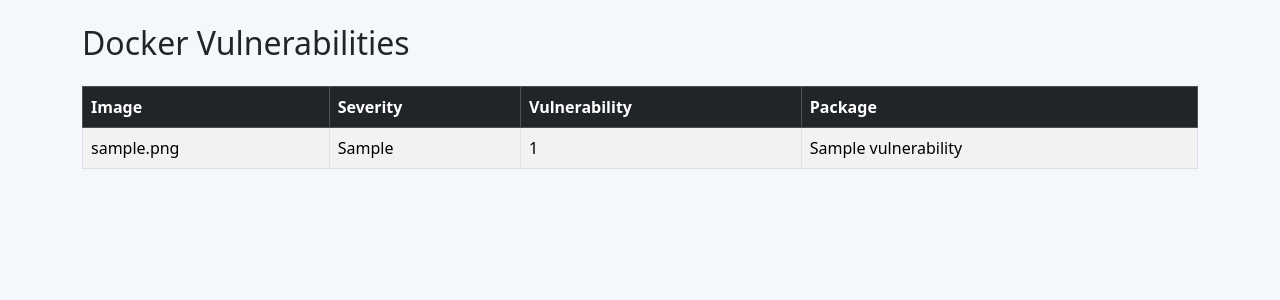
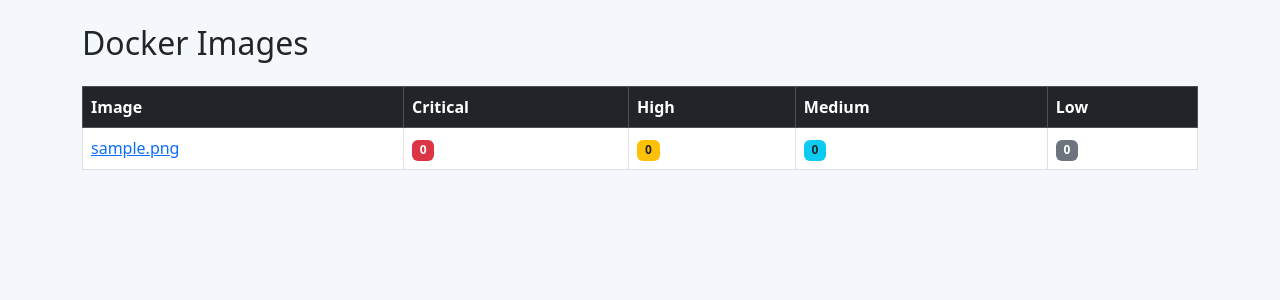
Before and after one commit to Navanee-321/django-dashboard, a Django app: page /docker/ in a window 1280 px wide. Shown: the part 56-356 px from the top of the page. Run offline with Django 5.2, Linux system fonts and the light colour scheme; tables that the repository leaves empty hold one stand-in row (values such as "Sample post").

Commit message:
Added source code and docker vulnerability dashboards

```diff
--- a/dashboard/templates/docker.html
+++ b/dashboard/templates/docker.html
@@ -2,28 +2,96 @@
 
 {% block content %}
 
-<h2 class="mb-4">Docker Vulnerabilities</h2>
+<h2 class="mb-4">Docker Images</h2>
 
-<table class="table table-bordered table-striped table-hover">
+<table class="table table-hover table-bordered bg-white">
 
     <thead class="table-dark">
+
         <tr>
             <th>Image</th>
-    <th>Severity</th>
-    <th>Vulnerability</th>
-    <th>Package</th>
+            <th>Critical</th>
+            <th>High</th>
+            <th>Medium</th>
+            <th>Low</th>
         </tr>
+
     </thead>
 
     <tbody>
 
     {% for item in data %}
+
         <tr>
-    <td>{{ item.image_name }}</td>
-    <td>{{ item.severity }}</td>
-    <td>{{ item.vulnerability_id }}</td>
-    <td>{{ item.package_name }}</td>
+
+            <td>
+
+                <a href="/docker-image/?image={{ item.image_name }}">
+
+                    {{ item.image_name }}
+
+                </a>
+
+            </td>
+
+            <td>
+
+                <a href="/docker-image/?image={{ item.image_name }}&severity=CRITICAL">
+
+                    <span class="badge bg-danger">
+
+                        {{ item.critical }}
+
+                    </span>
+
+                </a>
+
+            </td>
+
+            <td>
+
+                <a href="/docker-image/?image={{ item.image_name }}&severity=HIGH">
+
+                    <span class="badge bg-warning text-dark">
+
+                        {{ item.high }}
+
+                    </span>
+
+                </a>
+
+            </td>
+
+            <td>
+
+                <a href="/docker-image/?image={{ item.image_name }}&severity=MEDIUM">
+
+                    <span class="badge bg-info text-dark">
+
+                        {{ item.medium }}
+
+                    </span>
+
+                </a>
+
+            </td>
+
+            <td>
+
+                <a href="/docker-image/?image={{ item.image_name }}&severity=LOW">
+
+                    <span class="badge bg-secondary">
+
+                        {{ item.low }}
+
+                    </span>
+
+                </a>
+
+            </td>
+
         </tr>
+
     {% endfor %}
 
     </tbody>
--- a/dashboard/views.py
+++ b/dashboard/views.py
@@ -95,8 +95,64 @@ def repo_vulnerabilities(request):
 
 def docker_dashboard(request):
 
-    data = DockerVulnerability.objects.all()
+    image_data = []
+
+    unique_images = DockerVulnerability.objects.values_list(
+        'image_name',
+        flat=True
+    ).distinct()
+
+    for image in unique_images:
+
+        image_data.append({
+
+            'image_name': image,
+
+            'critical': DockerVulnerability.objects.filter(
+                image_name=image,
+                severity='CRITICAL'
+            ).count(),
+
+            'high': DockerVulnerability.objects.filter(
+                image_name=image,
+                severity='HIGH'
+            ).count(),
+
+            'medium': DockerVulnerability.objects.filter(
+                image_name=image,
+                severity='MEDIUM'
+            ).count(),
+
+            'low': DockerVulnerability.objects.filter(
+                image_name=image,
+                severity='LOW'
+            ).count(),
+
+        })
 
     return render(request, 'docker.html', {
-        'data': data
+        'data': image_data
     })
+
+
+def docker_image_vulnerabilities(request):
+
+    image_name = request.GET.get('image')
+
+    severity = request.GET.get('severity')
+
+    data = DockerVulnerability.objects.filter(
+        image_name=image_name
+    )
+
+    if severity:
+
+        data = data.filter(
+            severity__iexact=severity
+        )
+
+    return render(request, 'docker_image_vulnerabilities.html', {
+        'data': data,
+        'image_name': image_name,
+        'severity': severity,
+    })
--- a/vuln_dashboard/urls.py
+++ b/vuln_dashboard/urls.py
@@ -6,6 +6,7 @@ from dashboard.views import (
     source_dashboard,
     docker_dashboard,
     repo_vulnerabilities,
+    docker_image_vulnerabilities,
 )
 
 urlpatterns = [
@@ -20,4 +21,6 @@ urlpatterns = [
 
     path('repo/', repo_vulnerabilities),
 
+    path('docker-image/', docker_image_vulnerabilities),
+
 ]
```
Also changed, not shown: dashboard/templates/docker_image_vulnerabilities.html (added, +72 -0 lines). Lines whose indentation alone changed are shown as unchanged.
